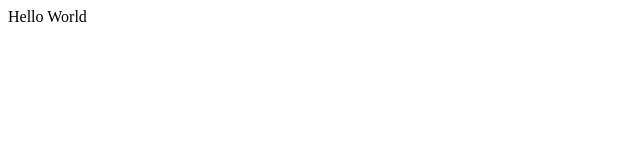
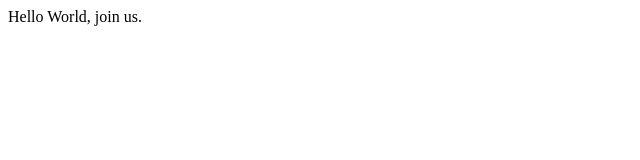
Before and after one commit to jenjones319/city-explorer-api, a website: page public/index.html in a window 1280 px wide. Shown: the full height of the page, 0-640 px from the left. Drawn offline with Linux system fonts and the light colour scheme.

Commit message:
added index change

```diff
--- a/public/index.html
+++ b/public/index.html
@@ -4,6 +4,6 @@
     <title>Test Site</title>
   </head>
   <body>
-    Hello World
+    Hello World, join us.
   </body>
 </html>
```
